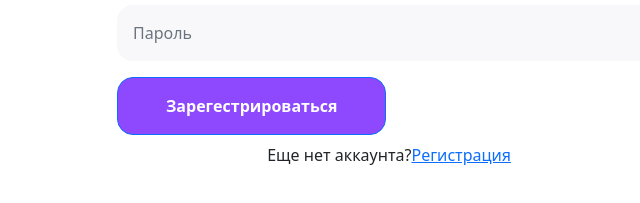
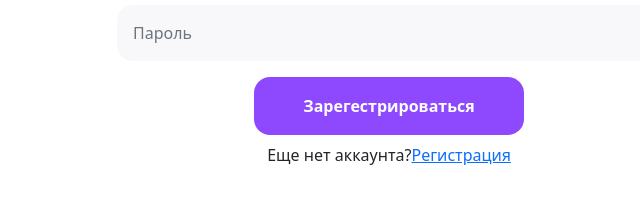
Before and after one commit to ktalekseevna/5_min, a website: page user/loging.html in a window 1280 px wide. Shown: the part 169-372 px from the top of the page, without its empty margins (251-891 px from the left). Drawn offline with nearby package versions, Linux system fonts and the light colour scheme.

Commit message:
Update loging.html

```diff
--- a/user/loging.html
+++ b/user/loging.html
@@ -12,7 +12,7 @@
         <h2 class="text-center mt-2">Вход</h2>
         <input type="text" class="form-control p-3 mt-3 input_text" placeholder="Почта" aria-label="Username" aria-describedby="basic-addon1" id="email">
         <input type="text" class="form-control p-3 mt-2 input_text" placeholder="Пароль" aria-label="Username" aria-describedby="basic-addon1" id="password">
-        <button class="btn btn-primary text-center mt-3 pe-5 ps-5 p-3 my_btn" type="submit" onclick="LoginUserDto();">Зарегестрироваться</button>
+        <button class="btn text-center d-block me-auto ms-auto mt-3 pe-5 ps-5 p-3 my_btn" type="submit" onclick="LoginUserDto();">Зарегестрироваться</button>
         <p class="text-center mt-2">Еще нет аккаунта?<a href="register.html" class="link_ac">Регистрация</a></p>
     </div>
 
```
